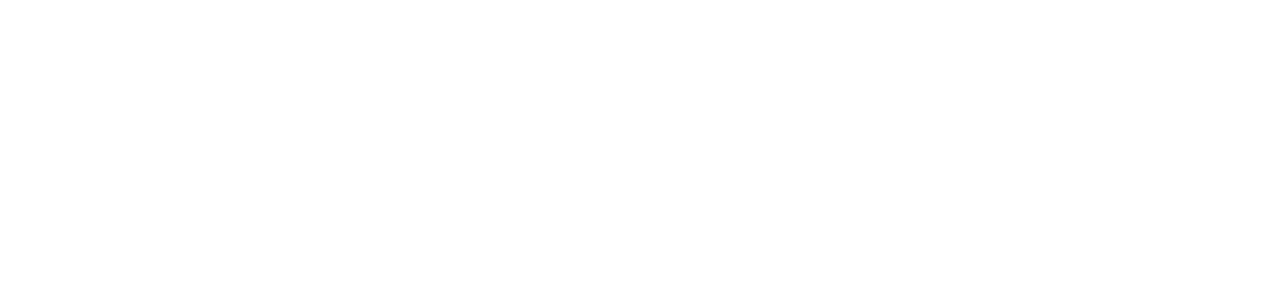
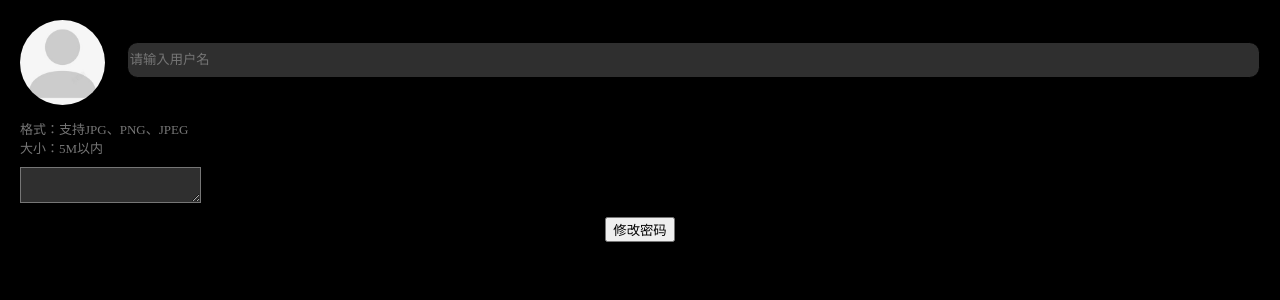
Before and after one commit to xxyCoder/coder-socializing, a Vue app in the folder ct-fontend/: page /#/user in a window 1280 px wide. Before the commit this address had no page. Shown: the top 300 px of the page. Built offline with nearby package versions, Linux system fonts and the light colour scheme.

Commit message:
feat: 添加用户修改信息模块

```diff
--- a/ct-fontend/src/App.vue
+++ b/ct-fontend/src/App.vue
@@ -3,4 +3,12 @@
 </template>
 
 <style>
+body, div {
+  margin: 0;
+}
+#app {
+  min-height: 100vh;
+  background-color: black;
+  box-sizing: border-box;
+}
 </style>
--- a/ct-fontend/src/api/config.ts
+++ b/ct-fontend/src/api/config.ts
@@ -32,7 +32,7 @@
 })
 
 export default {
-    post<D = any, T = IStringObj>(url: string) {
+    post<D = Record<string, string | number>, T = IStringObj>(url: string) {
         return (data: T, query = "") => {
             return instance.post<T, apiResponse<D>>(url + query, JSON.stringify(data));
         }
--- a/ct-fontend/src/common/style/func.scss
+++ b/ct-fontend/src/common/style/func.scss
@@ -1,3 +1,3 @@
 @function responsive($value, $unit) {
-    @return $value / 750 * 100 + $unit
+    @return calc($value / 750) * 100 + $unit
 }
--- /dev/null
+++ b/ct-fontend/src/common/ts/user-info.ts
@@ -0,0 +1,15 @@
+interface UserInfo {
+    avatarSrc?: string;
+    intro?: string;
+    username?: string;
+}
+
+let _userInfo: UserInfo;
+
+export function setUserInfo(userInfo: UserInfo) {
+    _userInfo = userInfo;
+}
+
+export function getUserInfo() {
+    return _userInfo;
+}
--- a/ct-fontend/src/router/index.ts
+++ b/ct-fontend/src/router/index.ts
@@ -10,6 +10,11 @@
     path: "/registration",
     name: "registration",
     component: () => import("@/views/user/Registration.vue")
+  },
+  {
+    path: "/user",
+    component: () => import("@/views/user/Info.vue"),
+    children: []
   }
 ]
 
--- /dev/null
+++ b/ct-fontend/src/views/user/Info.vue
@@ -0,0 +1,92 @@
+<script setup lang="ts">
+import { ref } from 'vue';
+import { getUserInfo } from '@/common/ts/user-info';
+import { useToast } from '@/components/Toast';
+
+const userInfo = getUserInfo();
+const file = ref<HTMLInputElement>();
+const handlerFile = () => {
+    if (!file.value) {
+        useToast("网络不好，请稍后再试", "error");
+        // 埋点上报没有拿到组件问题
+        return
+    }
+    console.log(file.value.files)
+}
+</script>
+
+<template>
+    <div class="base-info pd-20">
+        <div class="avatar">
+            <label for="avatar">
+                <img src="@/assets/default.jpg" alt="头像">
+            </label>
+            <input ref="file" @change="handlerFile" hidden type="file" id="avatar" accept="image/png,image/jpg,image/jpeg"
+                size="" />
+        </div>
+        <input type="text" :placeholder="userInfo?.username || '请输入用户名'" />
+    </div>
+    <div class="description pd-20">
+        格式：支持JPG、PNG、JPEG
+        <br>
+        大小：5M以内
+    </div>
+    <textarea class="intro"></textarea>
+    <div class="password">
+        <button>修改密码</button>
+    </div>
+</template>
+
+<style lang="scss">
+@import "../../common/style/func.scss";
+
+.pd-20 {
+    padding: 0 20px;
+}
+
+.base-info {
+    box-sizing: border-box;
+    padding-top: 20px;
+    display: flex;
+    align-items: center;
+
+    input {
+        flex: 1;
+        margin-left: responsive(20, vh);
+        height: responsive(30, vh);
+        background-color: #2f2f2f;
+        color: #fff;
+        border: 1px solid #000;
+        border-radius: responsive(10, vh);
+        margin-bottom: 10px;
+    }
+}
+
+.avatar {
+    img {
+        height: responsive(80, vh);
+        border-radius: 50%;
+    }
+}
+
+
+.description {
+    color: hsla(0, 0%, 100%, 0.46);
+    font-size: 13px;
+    margin-top: 10px;
+}
+
+.intro {
+    background-color: #2f2f2f;
+    margin: 10px 20px;
+}
+
+.password {
+    position: relative;
+    left: 50%;
+    transform: translateX(-50%);
+    text-align: center;
+
+    button {}
+}
+</style>
--- a/ct-fontend/src/views/user/Login.vue
+++ b/ct-fontend/src/views/user/Login.vue
@@ -55,6 +55,7 @@
 @import "../../common/style/func.scss";
 
 .ct-login {
+    background-color: #fff;
     min-height: 100vh;
     overflow: hidden;
     display: flex;
--- a/ct-fontend/src/views/user/Registration.vue
+++ b/ct-fontend/src/views/user/Registration.vue
@@ -91,6 +91,7 @@
 }
 
 .ct-registration {
+    background-color: #fff;
     min-height: 100vh;
     overflow: hidden;
     display: flex;
```
Also changed, not shown: ct-fontend/src/assets/default.jpg (added).
